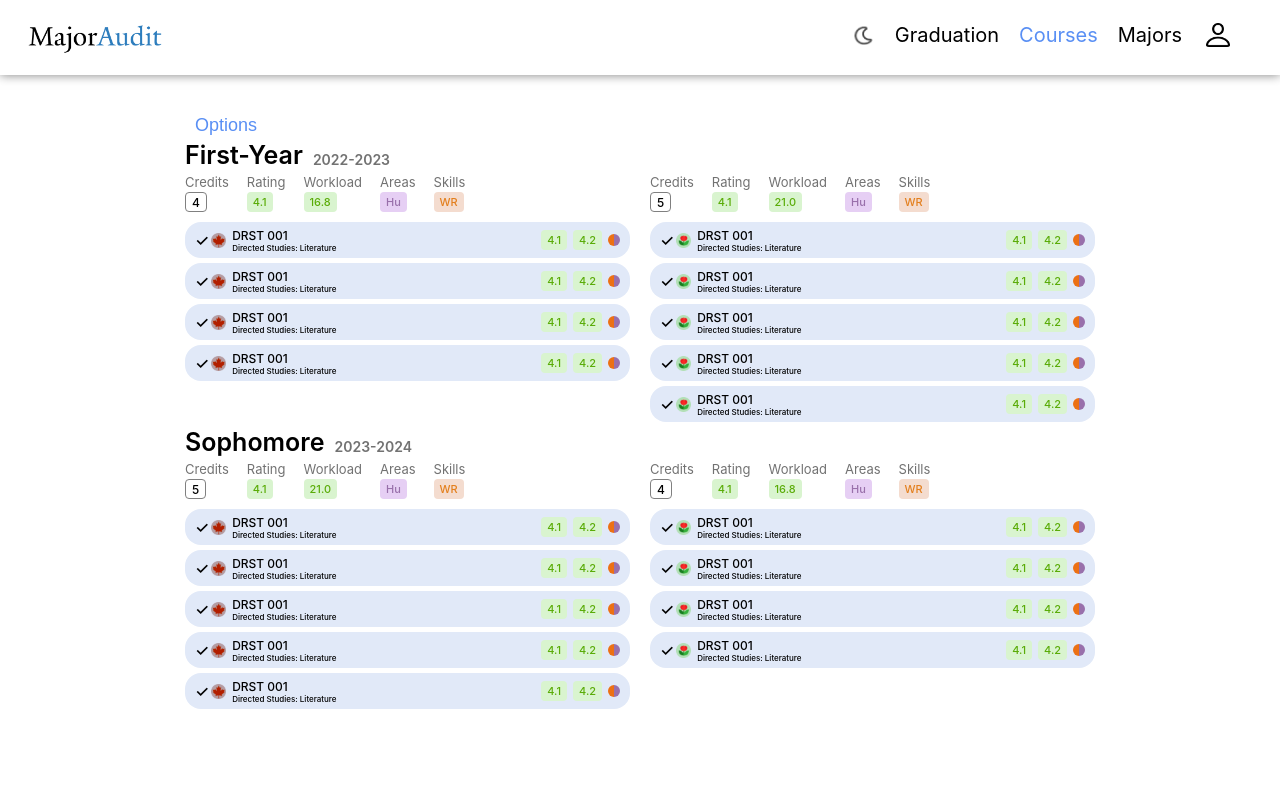
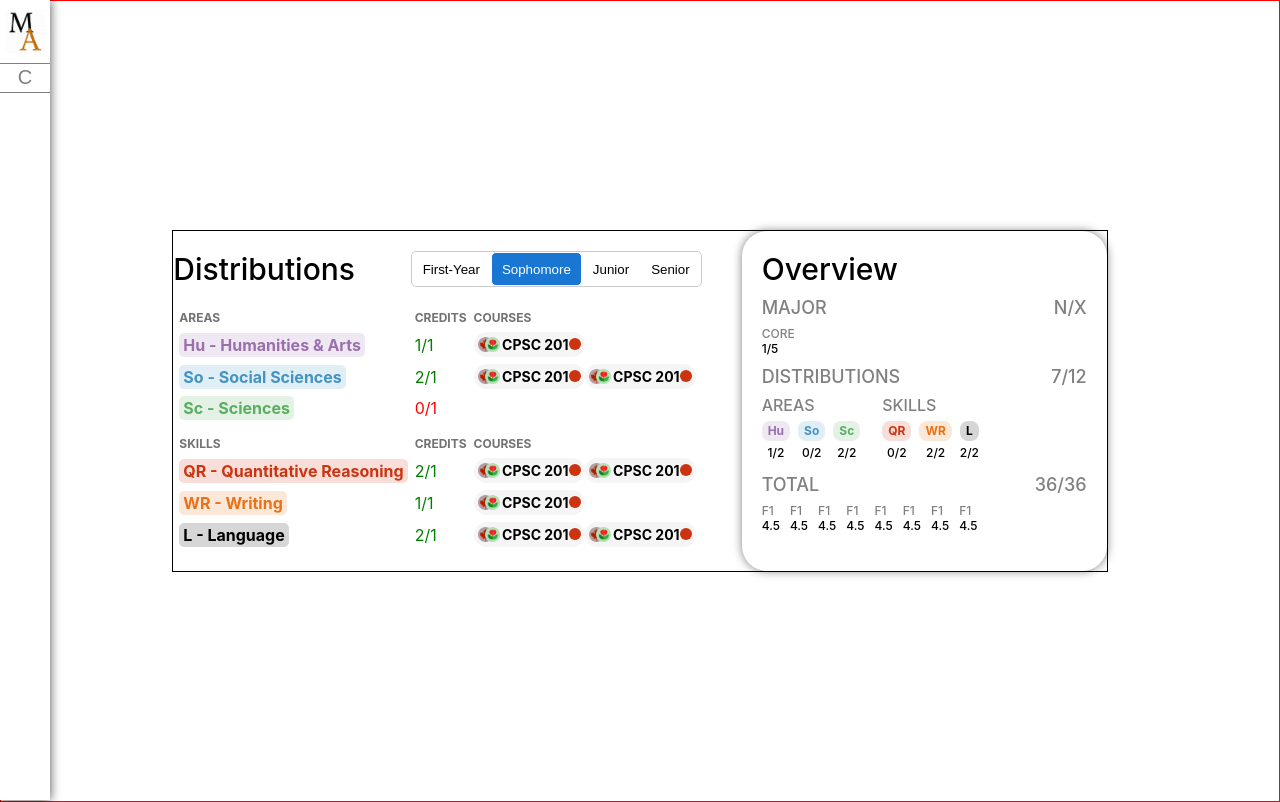
Before and after one commit to YaleComputerSociety/MajorAudit, a React (Create React App) app in the folder frontend/: page /courses in a window 1280 px wide. Built offline with nearby package versions, Linux system fonts and the light colour scheme.

Commit message:
courses slide

```diff
--- a/frontend/src/App.css
+++ /dev/null
@@ -1,38 +0,0 @@
-.App {
-  margin-top: 100px; /* match navbar, surely theres a better way to do this */
-}
-
-.App-logo {
-  height: 40vmin;
-  pointer-events: none;
-}
-
-@media (prefers-reduced-motion: no-preference) {
-  .App-logo {
-    animation: App-logo-spin infinite 20s linear;
-  }
-}
-
-.App-header {
-  background-color: #282c34;
-  min-height: 100vh;
-  display: flex;
-  flex-direction: column;
-  align-items: center;
-  justify-content: center;
-  font-size: calc(10px + 2vmin);
-  color: white;
-}
-
-.App-link {
-  color: #61dafb;
-}
-
-@keyframes App-logo-spin {
-  from {
-    transform: rotate(0deg);
-  }
-  to {
-    transform: rotate(360deg);
-  }
-}
--- /dev/null
+++ b/frontend/src/App.module.css
@@ -0,0 +1,97 @@
+
+.row {
+  display: flex;
+  flex-direction: row;
+}
+
+.column {
+  display: flex;
+  flex-direction: column;
+}
+
+.NavBar {
+  position: fixed;
+
+  top: 0;
+  height: 100vh;
+
+  left: 0;
+  width: 50px;
+
+  background-color: #ffffff;
+  box-shadow: 0 0 10px rgba(0, 0, 0, 0.25);
+
+  z-index: 1000;
+}
+
+.NavButton {
+  margin-top: 10px;
+
+  background-color: white;
+
+  border-top: 1px solid grey;
+  border-bottom: 1px solid grey;
+  border-left: none;
+  border-right: none;
+
+  width: 50px;
+  height: 30px;
+
+  text-align: center; /* Centers the text inside the button */
+  font-size: 20px;
+  font-weight: 500;
+
+  color: grey;
+}
+
+.buttonStyle:hover {
+  background-color: #f9f9f9; /* Light grey background on hover */
+}
+
+
+
+.Page {
+  display: flex;
+
+  justify-content: center;
+  align-items: center;
+
+  width: 100%;
+  height: 100vh;
+
+  border: 1px solid red;
+}
+
+/* ANIMATION */
+
+.coursesContainer {
+  position: fixed;
+
+  display: flex;
+  justify-content: center;
+  align-items: center;
+
+  top: 0;
+  bottom: 0;
+
+  left: 50px;
+  right: 50px;
+
+  background-color: white;
+  z-index: 2;
+
+  transition: transform 0.5s ease-out;
+  transform: translateX(-100%);
+
+  box-shadow: 0 0 10px rgba(0, 0, 0, 0.5);
+
+  /* border: 3px solid red;  */
+}
+
+.coursesEnter {
+  transform: translateX(0);
+}
+
+.coursesExit {
+  transform: translateX(-100%);
+}
--- a/frontend/src/App.tsx
+++ b/frontend/src/App.tsx
@@ -1,25 +1,42 @@
 
-import "./App.css";
-import { Route, Routes } from 'react-router-dom';
-import Navbar from './navbar/NavBar';
-import Courses from './pages/Courses';
-import Graduation from './pages/Graduation';
-import Majors from './pages/Majors';
+import React, { useState } from 'react';
+import styles from "./App.module.css";
+
+import Graduation from "./pages/Graduation";
+import Courses from "./pages/Courses";
+
+import malogo from "./commons/images/malogo.png";
+
+function NavBar(props: { setShowCourses: Function }) {
+  return (
+    <div className={styles.NavBar}>
+
+      <div className={styles.column} style={{ alignItems: "center" }}>
+
+        <img src={malogo} alt="" style={{ width: "40px", height: "auto", marginTop: "10px" }}/>
+
+        <button className={styles.NavButton} onClick={() => props.setShowCourses((prev: boolean) => !prev)}>
+          C
+        </button>
+      </div>
+
+    </div>
+  );
+}
 
 function App() {
+  const [slideCourses, setSlideCourses] = useState(false);
+
   return (
-  <>
-    <Navbar/>
-    <div className="App">
-      <Routes>
-        <Route path="/"             element={<Graduation />} />
-        <Route path="/graduation"   element={<Graduation/>}/>
-        <Route path="/courses"      element={<Courses/>} />
-        <Route path="/majors"       element={<Majors/>}/>
-      </Routes>
+    <div className={styles.row}>
+      <NavBar setShowCourses={setSlideCourses}/>
+      <div className={styles.Page}>
+        <Graduation />
+        <div className={`${styles.coursesContainer} ${slideCourses ? styles.coursesEnter : styles.coursesExit}`}>
+          <Courses />
+        </div>
+      </div>
     </div>
-  </>
-
   );
 }
 
--- a/frontend/src/Router.tsx
+++ b/frontend/src/Router.tsx
@@ -7,10 +7,6 @@ import Graduation from "./pages/Graduation";
 
 const router = createBrowserRouter([
   {
-    path: "/",
-    element: <div>MajorAudit</div>,
-  },
-  {
     path: "/courses",
     element: <Courses />,
   },
@@ -19,7 +15,7 @@ const router = createBrowserRouter([
     element: <Majors />,
   },
   {
-    path: "/graduation",
+    path: "",
     element: <Graduation />,
   },
 ]);
--- a/frontend/src/navbar/NavBar.module.css
+++ /dev/null
@@ -1,39 +0,0 @@
-
-.row {
-    display: flex;
-    flex-direction: row;
-}
-
-.NavBar {
-    position: fixed;
-    left: 0;
-    width: 100%;
-    top: 0;
-    height: 75px;
-
-    display: flex;
-    justify-content: space-between;
-    align-items: center;
-    box-sizing: border-box;
-
-    background-color: #ffffff;
-    box-shadow: 0 0 10px rgba(0, 0, 0, 0.5);
-}
-
-.NavBar .activeLink {
-    color: #598FF4;
-    font-size: 20px; /* Increase font size */
-    text-decoration: none;
-    margin-right: 10px;
-    margin-left: 10px;
-    transition: color 0.3s;
-}
-
-.NavBar .dormantLink {
-    color: #000000;
-    font-size: 20px; /* Increase font size */
-    text-decoration: none;
-    margin-right: 10px;
-    margin-left: 10px;
-    transition: color 0.3s;
-}
--- a/frontend/src/navbar/NavBar.tsx
+++ /dev/null
@@ -1,31 +0,0 @@
-
-import React from 'react';
-import styles from "./NavBar.module.css";
-
-import img_logo from "./../commons/images/ma_logo.png";
-import img_moon from "./../commons/images/moon.png";
-import img_profile from "./../commons/images/profile.png";
-
-import { NavLink } from "react-router-dom";
-
-function NavBar() {
-    return (
-        <div className={styles.NavBar}>
-
-            <div className={styles.row} style={{ marginLeft: "20px" }}>
-                <img src={img_logo} alt="" style={{ width: "150px", height: "auto", marginRight: "10px" }}/>
-            </div>
-
-            <div className={styles.row} style={{ marginRight: "50px" }}>
-                <img src={img_moon} alt="" style={{ width: "40px", height: "30px", marginRight: "2px" }}/>
-                <NavLink to="/graduation"  className={({ isActive }) => isActive ? styles.activeLink : styles.dormantLink}>Graduation</NavLink>
-                <NavLink to="/courses"     className={({ isActive }) => isActive ? styles.activeLink : styles.dormantLink}>Courses</NavLink>
-                <NavLink to="/majors"      className={({ isActive }) => isActive ? styles.activeLink : styles.dormantLink}>Majors</NavLink>
-                <img src={img_profile} alt="" style={{ width: "24px", height: "24px", marginLeft: "14px" }}/>
-            </div>
-
-        </div>
-    )
-}
-
-export default NavBar;
--- a/frontend/src/pages/Courses/Courses.module.css
+++ b/frontend/src/pages/Courses/Courses.module.css
@@ -1,11 +1,14 @@
+
 @import url('https://fonts.googleapis.com/css2?family=Open+Sans:ital,wght@0,300..800;1,300..800&display=swap');
 
 .container {
     display: flex;
+    flex-direction: row;
     justify-content: center;
-    margin-top: 110px;
+
+    background-color: white;
+
 }
-
 
 /* util */
 
@@ -44,7 +47,7 @@
     margin-right: 2px;
 }
 
-.courseLetterGrade {
+/* .courseLetterGrade {
     display: inline-flex;
     align-items: center;
     justify-content: center;
@@ -61,11 +64,7 @@
     border-radius: 4px;
     color: black;
     background-color: white;
-}
-
-.hidden {
-
-}
+} */
 
 /* top top */
 
--- a/frontend/src/pages/Courses/Courses.tsx
+++ b/frontend/src/pages/Courses/Courses.tsx
@@ -46,7 +46,7 @@ function Settings(props: { displaySetting: DisplaySetting, updateDisplaySetting:
   );
 }
 
-export default function Courses() {
+function Courses() {
 
   const [displaySetting, setDisplaySetting] = useState(defaultDisplaySetting);
   const updateDisplaySetting = (newSetting: DisplaySetting) => {
@@ -70,3 +70,5 @@ export default function Courses() {
     </div>
   );
 }
+
+export default Courses;
--- a/frontend/src/pages/Graduation/Graduation.module.css
+++ b/frontend/src/pages/Graduation/Graduation.module.css
@@ -1,18 +1,10 @@
 
-.container {
-    /* justify-content: space-between; */
-    align-items: center;
-    padding: 25px 125px;
-}
+.Graduation {
 
-.containerRecommendations {
-    width: 1200px;
-    height: 200px;
-    margin-bottom: 30px;
 }
 
 .containerDistributions {
-    margin-right: 80px;
+    margin-right: 40px;
 }
 
 .containerOverview {
--- a/frontend/src/pages/Graduation/Graduation.tsx
+++ b/frontend/src/pages/Graduation/Graduation.tsx
@@ -1,21 +1,12 @@
 
 import React, { useState } from "react";
-import styles from "./Graduation.module.css";
 
 import GraduationDistribution from "./components/DistributionTable";
 import GraduationOverview from "./components/Overview";
 
 import { CPSC } from "./../../commons/mock/MockProgram"
 
-function GraduationRecommendations(){
-  return(
-    <div className={styles.containerRecommendations}>
-      <div style={{ fontSize: "30px", fontWeight: "500" }}>Recommendations</div>
-    </div>
-  );
-}
-
-export const Graduation = () => {
+function Graduation() {
 
   const UserYear = () => { return 2; }
   const [currYear, setCurrYear] = useState(UserYear());
@@ -24,12 +15,9 @@ export const Graduation = () => {
   };
 
   return (
-    <div className={styles.container}>
-      <GraduationRecommendations/>
-      <div style={{ display: "flex", alignItems: "baseline" }}>
-        <GraduationDistribution currYear={currYear} alterCurrYear={alterCurrYear}/>
-        <GraduationOverview degree={CPSC.degrees[0]}/>
-      </div>
+    <div style={{ display: "flex", alignItems: "baseline", border: "1px solid black" }}>
+      <GraduationDistribution currYear={currYear} alterCurrYear={alterCurrYear}/>
+      <GraduationOverview degree={CPSC.degrees[0]}/>
     </div>
   );
 }
--- a/frontend/src/pages/Majors/Majors.tsx
+++ b/frontend/src/pages/Majors/Majors.tsx
@@ -8,7 +8,7 @@ import ProgramMetadataBox from "./components/ProgramMetadataBox";
 import { CPSC, ECON, HIST } from "./../../commons/mock/MockProgram";
 const programs = [CPSC, ECON, HIST];
 
-export const Majors = () => {
+function Majors() {
 
   // Which Program
   const [currdex, setCurrdex] = useState(0);
```
Also changed, not shown: frontend/src/commons/images/ma_logo.png (deleted), frontend/src/commons/images/malogo.png (added).
